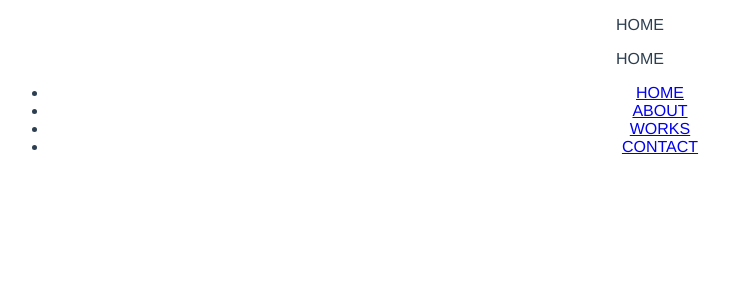
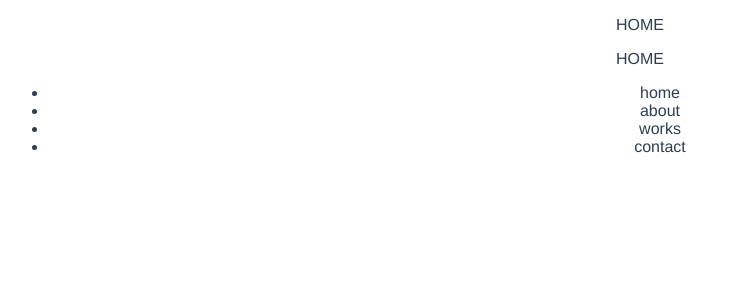
Before and after one commit to tesso57/home, a Vue app: page /about in a window 1280 px wide. Shown: the top 300 px of the page, without its empty margins (0-730 px from the left). Built offline with nearby package versions, Linux system fonts and the light colour scheme.

Commit message:
コンポーネントを使って書き直した

```diff
--- /dev/null
+++ b/src/components/UI/List.vue
@@ -0,0 +1,37 @@
+<template>
+  <ul>
+    <list-item
+      v-for="item in items"
+      :key="item.name"
+      :name="item.name"
+      :path="item.path"
+    />
+  </ul>
+</template>
+
+<script lang="ts">
+import { defineComponent } from "vue";
+import ListItem from "@/components/UI/ListItem.vue";
+
+interface Item {
+  name: string;
+  path: string;
+}
+export default defineComponent({
+  name: "List",
+  components: {
+    ListItem
+  },
+  setup() {
+    const items: Item[] = [
+      { name: "home", path: "/" },
+      { name: "about", path: "/about" },
+      { name: "works", path: "/works" },
+      { name: "contact", path: "/contact" }
+    ];
+    return { items };
+  }
+});
+</script>
+
+<style scoped></style>
--- /dev/null
+++ b/src/components/UI/ListItem.vue
@@ -0,0 +1,38 @@
+<template>
+  <li @click="onClick">
+    <div>{{ name }}</div>
+  </li>
+</template>
+
+<script lang="ts">
+import { defineComponent, computed } from "vue";
+import { useRoute, useRouter } from "vue-router";
+
+export default defineComponent({
+  name: "ListItem",
+  props: {
+    name: {
+      type: String,
+      required: true
+    },
+    path: {
+      type: String,
+      required: true
+    }
+  },
+  setup(props) {
+    const router = useRouter();
+    const route = useRoute();
+
+    const isSelected = computed(() => route.path === props.path);
+
+    const onClick = () => {
+      router.push(props.path);
+    };
+
+    return { isSelected, onClick };
+  }
+});
+</script>
+
+<style scoped></style>
--- a/src/views/Main.vue
+++ b/src/views/Main.vue
@@ -2,22 +2,27 @@
   <div>
     <p>HOME</p>
     <p>{{ title }}</p>
-    <ul>
-      <li><router-link to="/">HOME</router-link></li>
-      <li><router-link to="/about">ABOUT</router-link></li>
-      <li><router-link to="/works">WORKS</router-link></li>
-      <li><router-link to="/contact">CONTACT</router-link></li>
-    </ul>
+    <!--    <ul>-->
+    <!--      <li><router-link to="/">HOME</router-link></li>-->
+    <!--      <li><router-link to="/about">ABOUT</router-link></li>-->
+    <!--      <li><router-link to="/works">WORKS</router-link></li>-->
+    <!--      <li><router-link to="/contact">CONTACT</router-link></li>-->
+    <!--    </ul>-->
+    <List></List>
   </div>
 </template>
 
 <script lang="ts">
 import { defineComponent, PropType, computed } from "vue";
+import List from "@/components/UI/List.vue";
 
 type RouteName = "home" | "about" | "works" | "contact";
 
 export default defineComponent({
   name: "Main",
+  components: {
+    List
+  },
   props: {
     type: {
       type: String as PropType<RouteName>,
```
Also changed, not shown: src/components/UI/TabItem.vue (deleted, +0 -16 lines).
